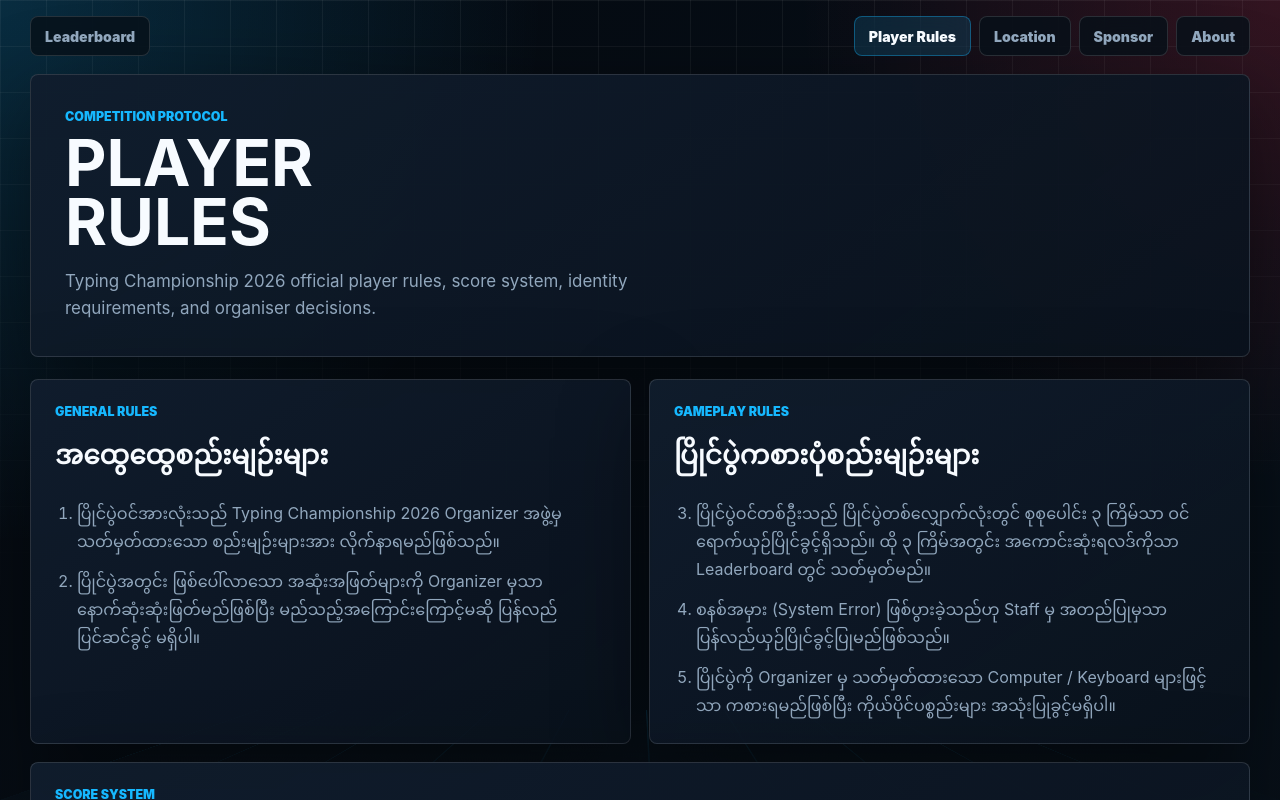
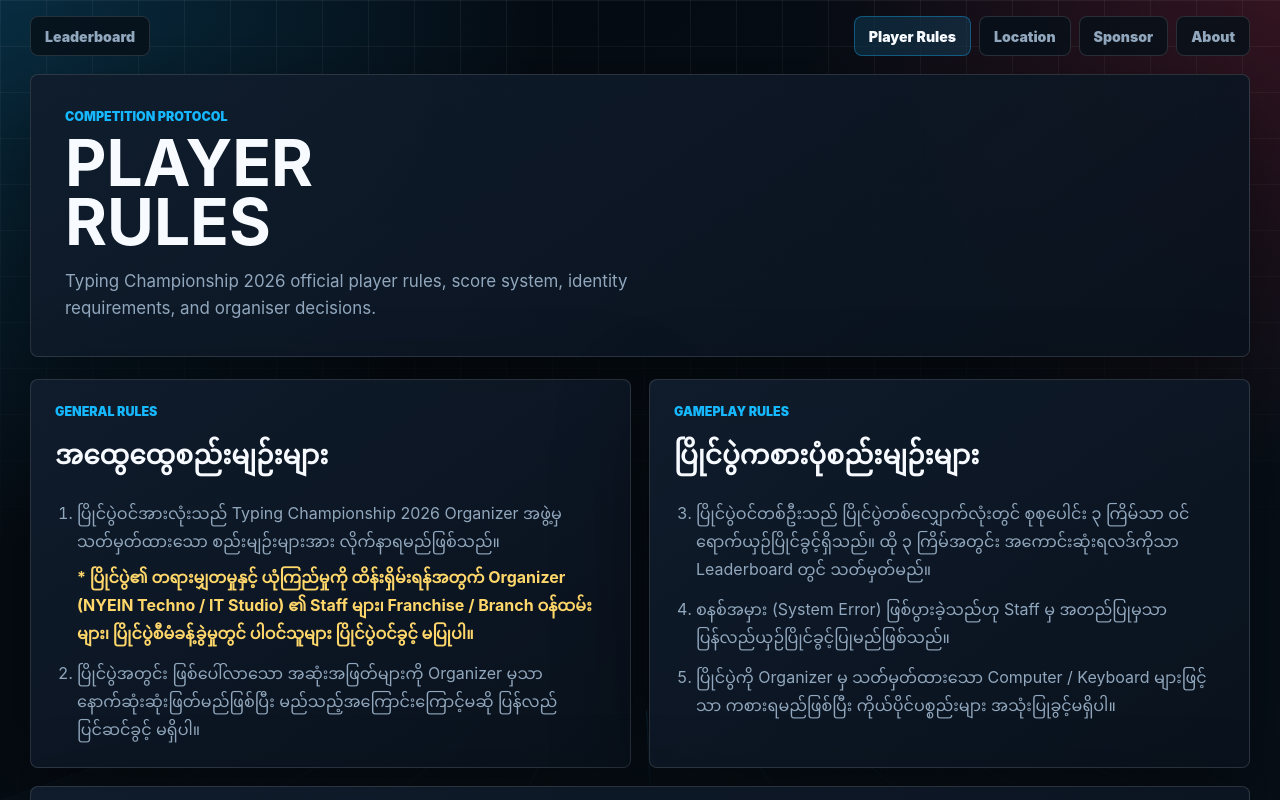
Before and after one commit to ayechannit/techchampion, a React (Vite) app in the folder frontend/: page /rules in a window 1280 px wide. Shown: the top 800 px of the page. Built offline with nearby package versions, Linux system fonts and the light colour scheme.

Commit message:
change the rules

```diff
--- a/frontend/src/pages/Rules.jsx
+++ b/frontend/src/pages/Rules.jsx
@@ -12,7 +12,12 @@
           <p className="eyebrow">General Rules</p>
           <h2>အထွေထွေစည်းမျဉ်းများ</h2>
           <ol className="rule-list">
-            <li>ပြိုင်ပွဲဝင်အားလုံးသည် Typing Championship 2026 Organizer အဖွဲ့မှ သတ်မှတ်ထားသော စည်းမျဉ်းများအား လိုက်နာရမည်ဖြစ်သည်။</li>
+            <li>
+              ပြိုင်ပွဲဝင်အားလုံးသည် Typing Championship 2026 Organizer အဖွဲ့မှ သတ်မှတ်ထားသော စည်းမျဉ်းများအား လိုက်နာရမည်ဖြစ်သည်။
+              <div style={{ color: 'var(--gold)', fontWeight: 'bold', marginTop: '8px' }}>
+                * ပြိုင်ပွဲ၏ တရားမျှတမှုနှင့် ယုံကြည်မှုကို ထိန်းရှိမ်းရန်အတွက် Organizer (NYEIN Techno / IT Studio) ၏ Staff များ၊ Franchise / Branch ဝန်ထမ်းများ၊ ပြိုင်ပွဲစီမံခန့်ခွဲမှုတွင် ပါဝင်သူများ ပြိုင်ပွဲဝင်ခွင့် မပြုပါ။
+              </div>
+            </li>
             <li>ပြိုင်ပွဲအတွင်း ဖြစ်ပေါ်လာသော အဆုံးအဖြတ်များကို Organizer မှသာ နောက်ဆုံးဆုံးဖြတ်မည်ဖြစ်ပြီး မည်သည့်အကြောင်းကြောင့်မဆို ပြန်လည်ပြင်ဆင်ခွင့် မရှိပါ။</li>
           </ol>
         </article>
```
